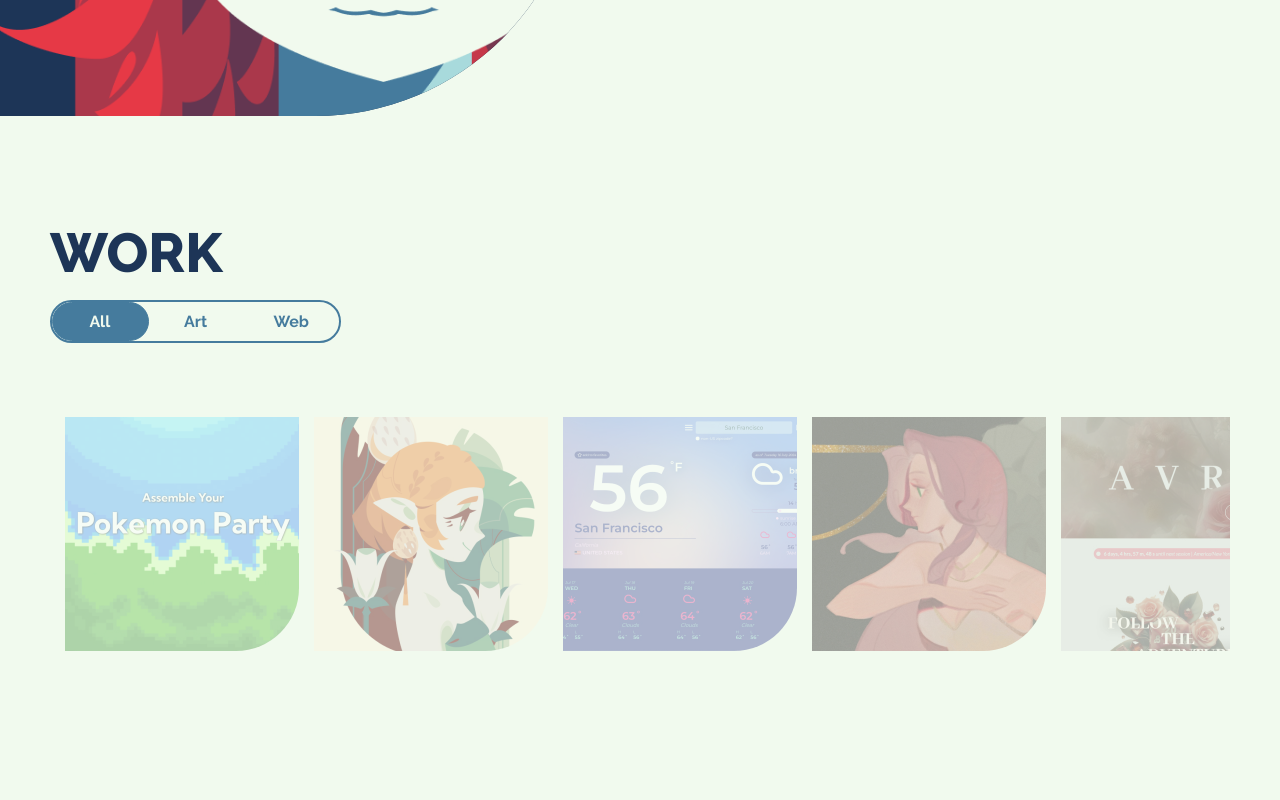
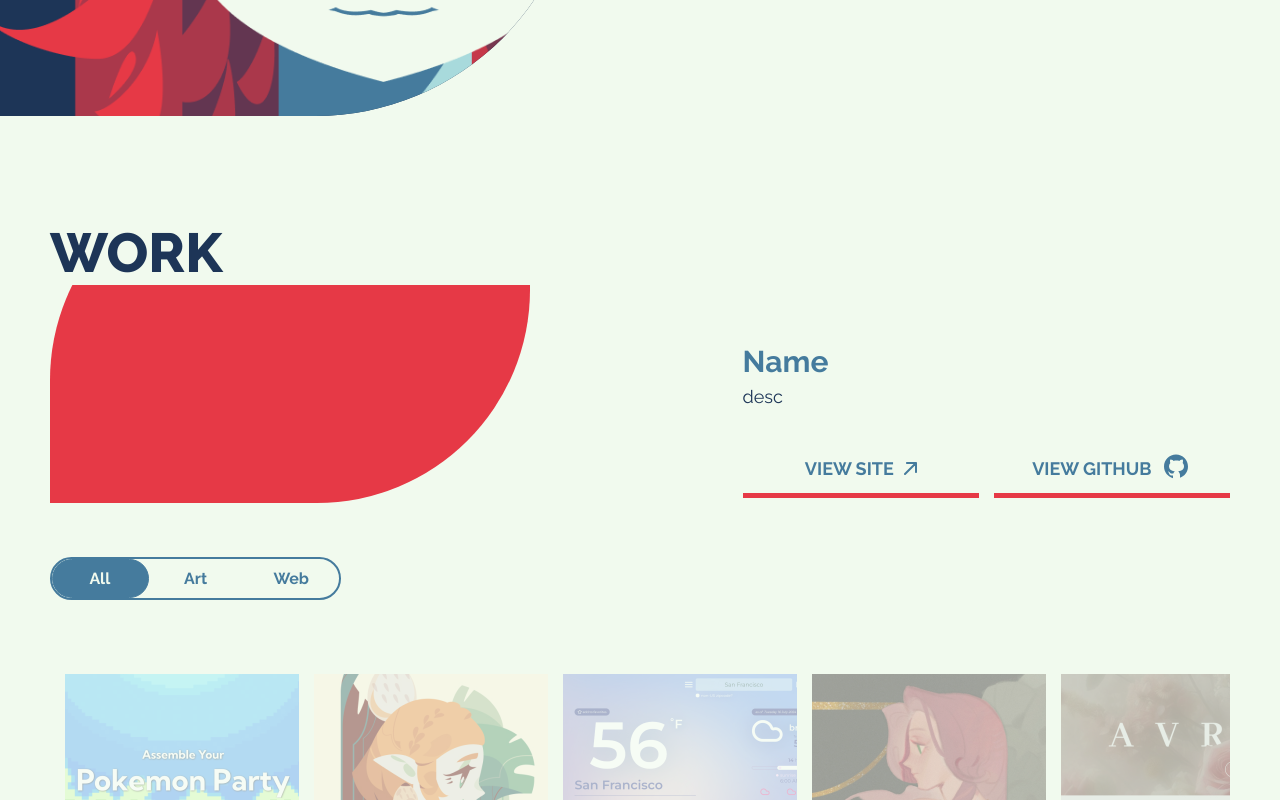
Before and after one commit to hollyefig/figportfolio2024, a React (Create React App) app: page / in a window 1280 px wide. Shown: the part 524-1324 px from the top of the page. Before the commit the page ends 1239 px from the top, so only its background shows below. Built offline with nearby package versions, Linux system fonts and the light colour scheme.

Commit message:
placing in gallery

```diff
--- a/src/App.js
+++ b/src/App.js
@@ -38,7 +38,7 @@ function App() {
     <>
       <Nav bg={navbg} mob={mob} />
       <Header />
-      <div class='spacer'></div>
+      <div className='spacer'></div>
       <Work />
     </>
   );
--- /dev/null
+++ b/src/components/work/Display.jsx
@@ -0,0 +1,68 @@
+import React from "react";
+
+export default function Display({ selected }) {
+  console.log(selected);
+  return (
+    <div className='display-wrapper'>
+      <div className='display-left'>
+        <div className='left-leaf-bg'></div>
+        <div className='left-display-div'>
+          {selected !== null &&
+            (selected.type === 1 ? (
+              <img
+                src={selected.display}
+                style={{ height: "430px", width: "auto" }}
+                alt=''
+              />
+            ) : (
+              <img
+                src={selected.display}
+                style={{ height: "auto", width: "100%" }}
+                alt=''
+              />
+            ))}
+        </div>
+      </div>
+      <div className='display-right raleway'>
+        <div className='display-right-content'>
+          <div className='display-name font-bold'>name</div>
+          <div className='display-desc font-regular'>desc</div>
+          <div className='display-buttons-div'>
+            <div className='site-btn-wrapper'>
+              <div className='site-btn-content'>
+                <div className='site-btn-copy font-bold'>view site</div>
+                <div className='site-btn-icon'>
+                  <svg
+                    width='13'
+                    height='13'
+                    viewBox='0 0 13 13'
+                    fill='none'
+                    xmlns='http://www.w3.org/2000/svg'
+                  >
+                    <path d='M0.292893 11.2929C-0.0976311 11.6834 -0.0976311 12.3166 0.292893 12.7071C0.683418 13.0976 1.31658 13.0976 1.70711 12.7071L0.292893 11.2929ZM13 1C13 0.447715 12.5523 2.00008e-07 12 -5.28728e-08L3 7.47917e-07C2.44771 4.10743e-07 2 0.447716 2 1C2 1.55228 2.44772 2 3 2L11 2L11 10C11 10.5523 11.4477 11 12 11C12.5523 11 13 10.5523 13 10L13 1ZM1.70711 12.7071L12.7071 1.70711L11.2929 0.292894L0.292893 11.2929L1.70711 12.7071Z' />
+                  </svg>
+                </div>
+              </div>
+            </div>
+            <div className='github-btn-wrapper'>
+              <div className='github-btn-content'>
+                <div className='github-btn-copy font-bold'>view github</div>
+                <div className='github-btn-icon'>
+                  <svg
+                    xmlns='http://www.w3.org/2000/svg'
+                    width='30'
+                    height='31'
+                    viewBox='0 0 30 31'
+                    fill='none'
+                  >
+                    <path d='M15 3.5C8.373 3.5 3 8.873 3 15.5C3 21.123 6.872 25.828 12.092 27.13C12.036 26.968 12 26.78 12 26.547V24.496C11.513 24.496 10.697 24.496 10.492 24.496C9.671 24.496 8.941 24.143 8.587 23.487C8.194 22.758 8.126 21.643 7.152 20.961C6.863 20.734 7.083 20.475 7.416 20.51C8.031 20.684 8.541 21.106 9.021 21.732C9.499 22.359 9.724 22.501 10.617 22.501C11.05 22.501 11.698 22.476 12.308 22.38C12.636 21.547 13.203 20.78 13.896 20.418C9.9 20.007 7.993 18.019 7.993 15.32C7.993 14.158 8.488 13.034 9.329 12.087C9.053 11.147 8.706 9.23 9.435 8.5C11.233 8.5 12.32 9.666 12.581 9.981C13.477 9.674 14.461 9.5 15.495 9.5C16.531 9.5 17.519 9.674 18.417 9.983C18.675 9.67 19.763 8.5 21.565 8.5C22.297 9.231 21.946 11.156 21.667 12.094C22.503 13.039 22.995 14.16 22.995 15.32C22.995 18.017 21.091 20.004 17.101 20.417C18.199 20.99 19 22.6 19 23.813V26.547C19 26.651 18.977 26.726 18.965 26.815C23.641 25.176 27 20.736 27 15.5C27 8.873 21.627 3.5 15 3.5Z' />
+                  </svg>
+                </div>
+              </div>
+            </div>
+          </div>
+        </div>
+      </div>
+    </div>
+  );
+}
--- a/src/components/work/Galleryprev.jsx
+++ b/src/components/work/Galleryprev.jsx
@@ -1,13 +1,14 @@
 import React from "react";
 import { gsap } from "gsap";
 
-export default function Galleryprev({ data, num, length }) {
+export default function Galleryprev({ data, num, length, galleryClick }) {
   const mouseOver = (e) => {
     gsap.to(e.target, { opacity: 1 });
   };
   const mouseLeave = (e) => {
     gsap.to(e.target, { opacity: 0.4 });
   };
+
   return (
     <div
       onMouseOver={(e) => {
@@ -16,6 +17,7 @@ export default function Galleryprev({ data, num, length }) {
       onMouseLeave={(e) => {
         mouseLeave(e);
       }}
+      onClick={() => galleryClick(data)}
       className='gallery-thumb'
       style={{
         backgroundImage: `url(${data.prev})`,
--- a/src/components/work/Work.jsx
+++ b/src/components/work/Work.jsx
@@ -3,20 +3,22 @@ import "./work.css";
 import { galleryData } from "./gallery-data";
 import Galleryprev from "./Galleryprev";
 import { gsap } from "gsap";
+import Display from "./Display";
 
 export default function Work() {
   const [workCurr, setWorkCurr] = useState(0);
   const navArr = ["All", "Art", "Web"];
   const navFiller = useRef(null);
+  const [galleryFilter, setGalleryFilter] = useState(galleryData);
+  const [selected, setSelected] = useState(null);
 
-  const navClick = (e, index, d) => {
-    const parent = Math.floor(
-      d.target.parentNode.getBoundingClientRect().width / 3
-    );
-    const navBg = navFiller.current;
-    navBg.style.left = parent * index + "px";
-    setWorkCurr(index);
-  };
+  useEffect(() => {
+    const filter =
+      workCurr === 0
+        ? galleryData
+        : galleryData.filter((e) => e.type === workCurr);
+    setGalleryFilter(filter);
+  }, [workCurr]);
 
   useEffect(() => {
     gsap.to(".gallery-prev-wrapper > div", {
@@ -25,42 +27,63 @@ export default function Work() {
       duration: 0.3,
       opacity: 0.4,
     });
+  }, [galleryFilter]);
 
-    // return () => {
-    //   second
-    // }
-  }, []);
+  const navClick = (e, index) => {
+    const parent = Math.floor(
+      e.currentTarget.parentNode.getBoundingClientRect().width / 3
+    );
+    const navBg = navFiller.current;
+    navBg.style.left = parent * index + "px";
+    setWorkCurr(index);
+
+    gsap.to(".gallery-prev-wrapper > div", {
+      stagger: 0.2,
+      x: -40,
+      duration: 0.3,
+      opacity: 0.4,
+    });
+  };
+
+  const galleryClick = (e) => {
+    setSelected(e);
+  };
 
   return (
     <div className='work-wrapper'>
       <div className='work-content'>
-        {/* work header and nav */}
+        {/* Header */}
         <div className='work-header-nav'>
           <div className='work-header subheader'>work</div>
+        </div>
+        {/* display showcase */}
+        <Display selected={selected} />
+        {/* work nav */}
         <div className='work-nav'>
           <div className='work-nav-filler' ref={navFiller}></div>
           <div className='work-nav-contents raleway font-bold'>
             {navArr.map((e, index) => (
               <div
-                  onClick={(div) => navClick(e, index, div)}
+                onClick={(event) => navClick(event, index)}
                 key={index}
-                  className={`work-nav-all ${workCurr === index && "current"}`}
+                className={`work-nav-all ${
+                  workCurr === index ? "current" : ""
+                }`}
               >
                 {e}
               </div>
             ))}
           </div>
         </div>
-          {/* END work header and nav */}
-        </div>
-        {/* Gallery thumbnails */}
+        {/* gallery thumbnails */}
         <div className='gallery-prev-wrapper'>
-          {galleryData.map((e, index) => (
+          {galleryFilter.map((e, index) => (
             <Galleryprev
               data={e}
               num={index}
               key={e.id}
-              length={galleryData.length}
+              length={galleryFilter.length}
+              galleryClick={galleryClick}
             />
           ))}
         </div>
--- a/src/components/work/work.css
+++ b/src/components/work/work.css
@@ -93,3 +93,129 @@
 .gallery-thumb:hover {
     opacity: 1;
 }
+
+/* * Display */
+
+.display-wrapper {
+    width: 100%;
+    display: flex;
+    overflow: hidden;
+    column-gap: 5%;
+}
+
+.display-wrapper > div {
+    padding: 5% 0;
+}
+
+.display-left {
+    flex: 1.3;
+    position: relative;
+    /* min-height: 50vh; */
+    height: auto;
+}
+
+.left-leaf-bg {
+    max-width: 480px;
+    width: 80%;
+    aspect-ratio: 2 / 1.4;
+    background-color: var(--red);
+    border-top-left-radius: 213px;
+    border-bottom-right-radius: 213px;
+    position: absolute;
+    left: 0;
+    bottom: 20%;
+}
+
+.left-display-div {
+    position: relative;
+    width: 100%;
+    height: 100%;
+    display: flex;
+    justify-content: center;
+    align-items: center;
+}
+
+
+.display-right {
+    flex: 1;
+    display: flex;
+    align-items: center;
+}
+
+.display-right-content {
+    width: 100%;
+    display: flex;
+    flex-direction: column;
+    row-gap: 7px
+}
+
+.display-name {
+    text-transform: capitalize;
+    color: var(--med-blue);
+    font-size: 30px;
+}
+
+.display-desc {
+    color: var(--dark-blue);
+    font-size:18px;
+}
+
+.display-buttons-div {
+    width: 100%;
+    display: flex;
+    flex-direction: row;
+    text-transform: uppercase;
+    column-gap: 3%;
+    margin: 5% 0 0 0;
+}
+
+.display-buttons-div > div {
+    flex: 1;
+    cursor: pointer;
+    overflow: hidden;
+    width: 100%;
+    height: 60px;
+    display: flex;
+    justify-content: center;
+    align-items: center;
+    position: relative;
+    color: var(--med-blue);
+    transition: color .3s ease-out;
+}
+
+.site-btn-wrapper svg, .github-btn-wrapper svg {
+    fill: var(--med-blue);
+    transition: fill .3s ease-out;
+}
+
+.display-buttons-div > div:hover {
+    color: var(--cream);
+}
+
+.site-btn-wrapper:hover svg, .github-btn-wrapper:hover svg {
+    fill: var(--cream);
+}
+
+.site-btn-wrapper::before, .github-btn-wrapper::before {
+    content: '';
+    background-color: var(--red);
+    position: absolute;
+    width: 100%;
+    height: 5px;
+    bottom: 0;
+    transition: height .3s ease-out;
+}
+
+.site-btn-wrapper:hover::before, .github-btn-wrapper:hover::before {
+    height: 100%;
+}
+
+.site-btn-content, .github-btn-content {
+    display: flex;
+    flex-direction: row;
+    align-items: center;
+    justify-content: center;
+    column-gap: 10px;
+    font-size: 18px;
+    position: relative;
+}
```
Lines whose indentation alone changed are shown as unchanged.
